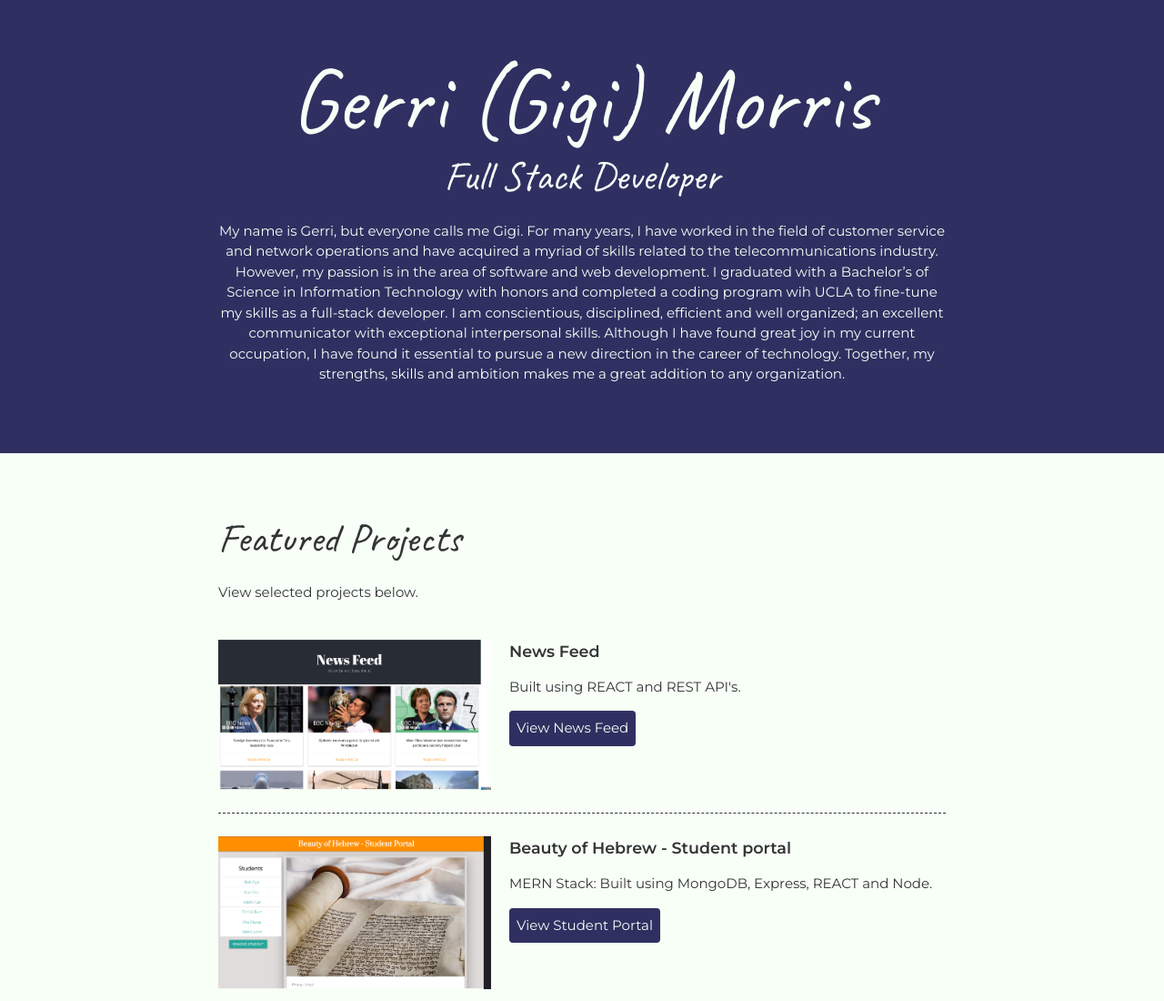
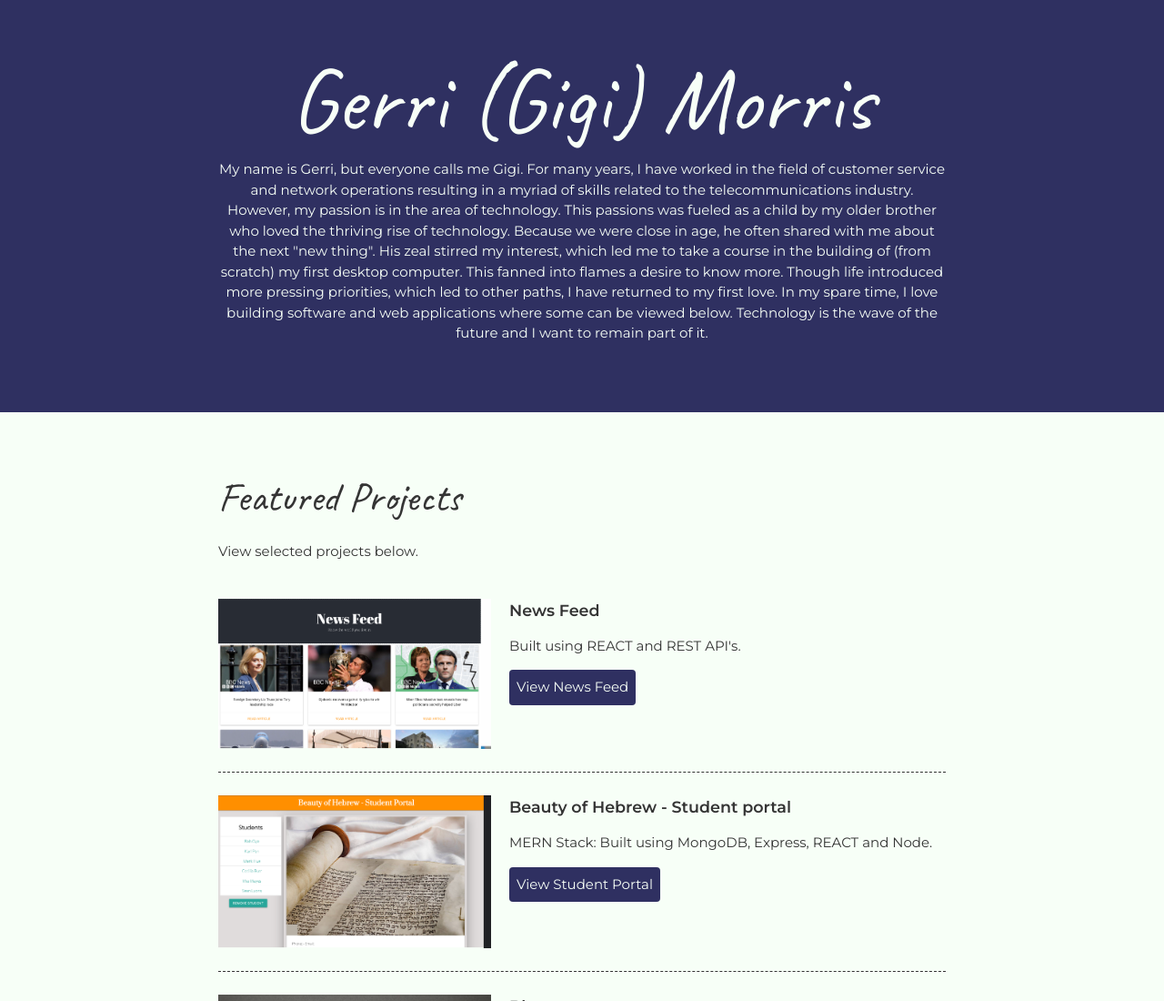
Before and after one commit to GgMorr/portfolio-gm, a plain HTML site: page index.html in a window 1280 px wide. Shown: the top 1100 px of the page at 91% size. Drawn offline with Linux system fonts and the light colour scheme.

Commit message:
update intro and email

```diff
--- a/index.html
+++ b/index.html
@@ -13,9 +13,14 @@
       <header>
         <div class="content-wrap">
           <h1>Gerri (Gigi) Morris</h1>
-          <h2>Full Stack Developer</h2>
-          <p>My name is Gerri, but everyone calls me Gigi. For many years, I have worked in the field of customer service and network operations and have acquired a myriad of skills related to the telecommunications industry. However, my passion is in the area of software and web development. I graduated with a Bachelor’s of Science in Information Technology with honors and completed a coding program wih UCLA to fine-tune my skills as a full-stack developer. I am conscientious, disciplined, efficient and well organized; an excellent communicator with exceptional interpersonal skills. Although I have found great joy in my current occupation, I have found it essential to pursue a new direction in the career of technology. Together, my strengths, skills and ambition makes me a great addition to any organization.</p>
-          <p></p>
+          <!-- <h2>Full Stack Developer</h2> -->
+          <p>My name is Gerri, but everyone calls me Gigi. For many years, I have worked in the field
+            of customer service and network operations resulting in a myriad of skills related to
+            the telecommunications industry. However, my passion is in the area of technology.
+            This passions was fueled as a child by my older brother who loved the thriving rise of technology.
+            Because we were close in age, he often shared with me about the next "new thing". His zeal stirred my interest, which led me to take a course in the building of (from scratch) my first desktop computer. This fanned into flames a desire to know more. Though life introduced more pressing
+            priorities, which led to other paths, I have returned to my first love. In my spare time,
+            I love building software and web applications where some can be viewed below. Technology is the wave of the future and I want to remain part of it.</p>
         </div>
       </header>
 
@@ -117,11 +122,11 @@
         <div class="content-wrap">
           <h2>Let's Keep in Touch!</h2>
 
-          <!-- Social media and contact links. Add or remove any networks. -->
+          <!-- Social media and contact links. -->
           <ul class="contact-list">
-            <li><a href="mailto:gerrimorris@prodigy.net">gerrimorris@prodigy.net</a></li>
+            <li><a href='mailto:gerrimorris@prodigy.net'>gerrimorris@prodigy.net</a> </li>
             <!-- <li><a href="#" target="_blank">LinkedIn</a></li> -->
-            <a href="https://www.linkedin.com/in/gerri-morris/">LinkedIn</a>
+            <a href="https://www.linkedin.com/in/gerri-morris/" target="_blank">LinkedIn</a>
           </ul>
         </div>
       </footer>
```
Also changed, not shown: 1 other file.
